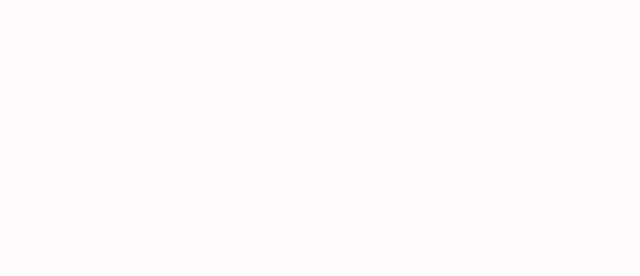
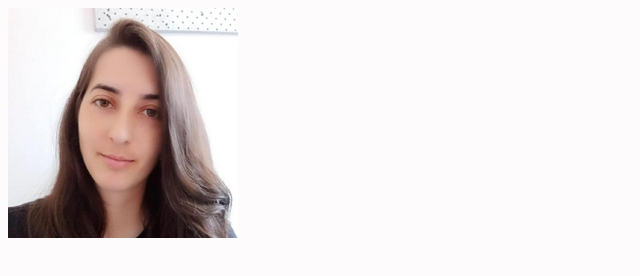
Before and after one commit to uetiari/trybe-lesson-learned, a website: page index.html in a window 1280 px wide. Shown: the whole page, without its empty margins (0-640 px from the left). Drawn offline with Linux system fonts and the light colour scheme.

Commit message:
Requisito #3

```diff
--- a/index.html
+++ b/index.html
@@ -11,5 +11,8 @@
     <header id="cabecalho">
         <h1 id="titulo"></h1>
     </header>
+    <img id="minha_foto" src="perfil_ariane.png">
+
+
 </body>
 </html>
```
Also changed, not shown: perfil_ariane.png (added).
